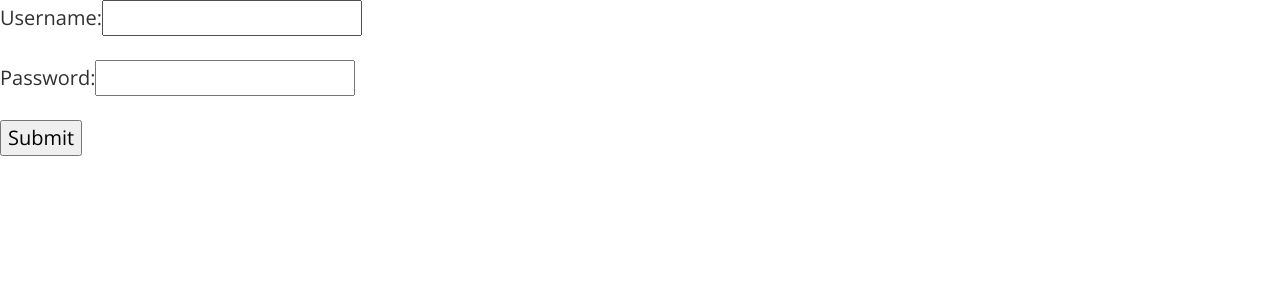
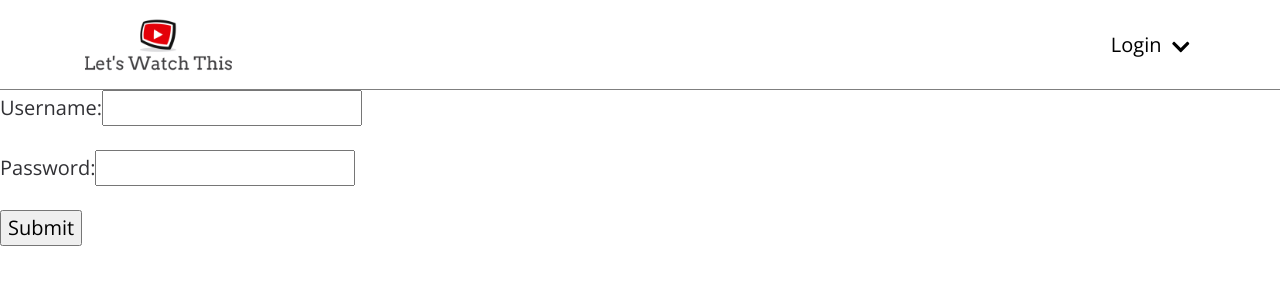
Before and after one commit to akpersad/LetsWatchThis, a React app: page /login in a window 1280 px wide. Shown: the top 300 px of the page. Built offline with nearby package versions, Linux system fonts and the light colour scheme.

Commit message:
Header rework

```diff
--- a/src/components/header/_header.scss
+++ b/src/components/header/_header.scss
@@ -13,11 +13,15 @@
     align-items: center;
     min-height: 89px;
     .header-left {
+      // flex-basis: 50%;
       .header-logo {
         height: 88px;
       }
     }
     .header-right {
+      // flex-basis: 50%;
+      // margin-left: auto;
+      // text-align: right;
       &.dropdown-container {
         .dropdown-header-text {
           position: relative;
--- a/src/components/login/login.jsx
+++ b/src/components/login/login.jsx
@@ -4,6 +4,7 @@ import axios from "axios";
 import { connect } from "react-redux";
 import { withRouter } from "react-router-dom";
 import store from "../../config/store";
+import Header from "../header/header";
 
 class Login extends Component {
   constructor() {
@@ -70,8 +71,11 @@ class Login extends Component {
 
   render() {
     const { username, password } = this.state;
+    const { history, match } = this.props;
     return (
       <>
+        <Header history={history} match={match} />
+        <div className="login-container">
           <div className="form-group">
             <label htmlFor="username">
               Username:
@@ -98,13 +102,15 @@ class Login extends Component {
             </label>
           </div>
           <input type="submit" value="Submit" onClick={this.handleSubmit} />
+        </div>
       </>
     );
   }
 }
 
 Login.propTypes = {
-  history: PropTypes.object.isRequired
+  history: PropTypes.object.isRequired,
+  match: PropTypes.object.isRequired
 };
 
 const mapStateToProps = state => {
--- a/webpack.config.js
+++ b/webpack.config.js
@@ -46,7 +46,10 @@ module.exports = {
 			},
 			{
 				test: /\.(jpe?g|png|gif|woff|woff2|eot|ttf|svg)(\?[a-z0-9=.]+)?$/,
-				loader: "file-loader"
+				loader: "file-loader",
+				options: {
+					name: "[name].[ext]"
+				}
 			}
 		]
 	},
```
Lines whose indentation alone changed are shown as unchanged.
